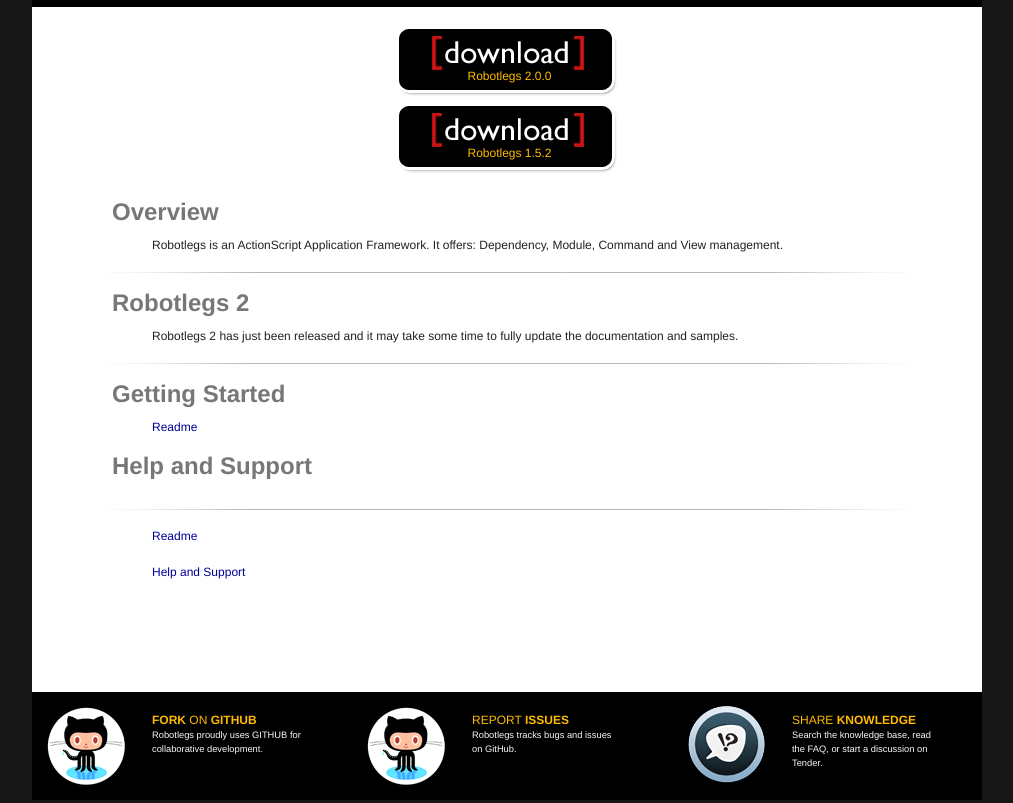
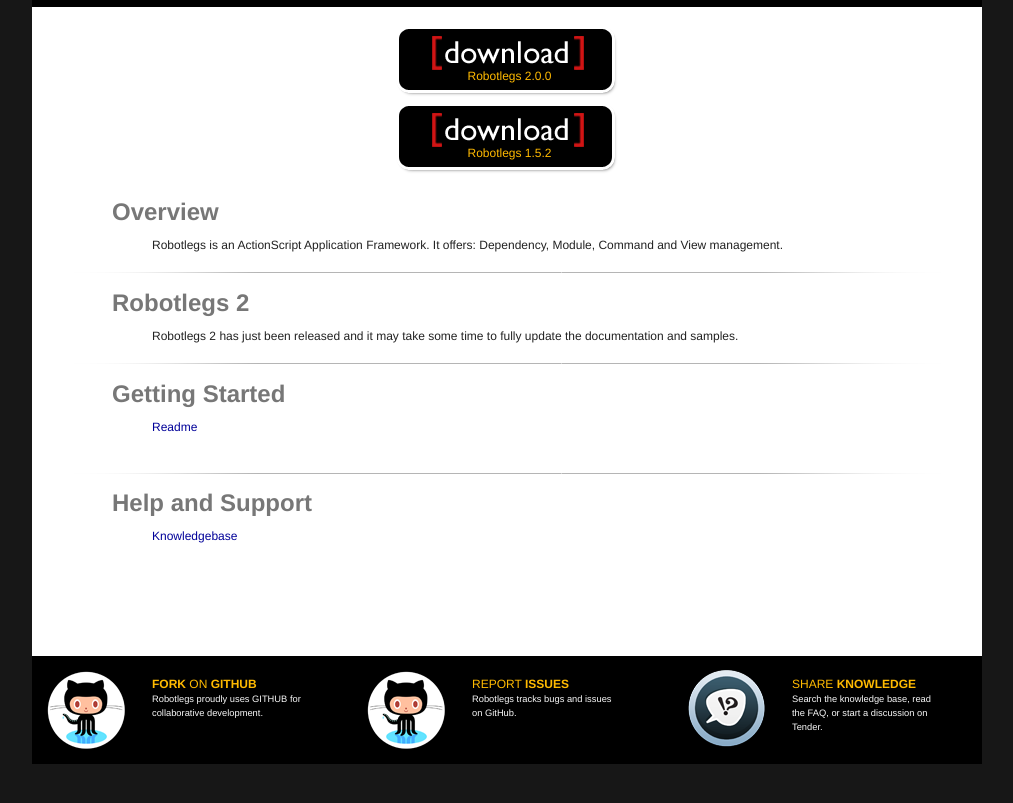
Before and after one commit to robotlegs/robotlegs.github.com, a Jekyll site: the page built from index.html, in a window 1280 px wide. Shown: the part 320-1123 px from the top of the page, without its empty margins (133-1146 px from the left). Built offline with Jekyll 4.4.1, drawn with Linux system fonts in a browser that asks for light colours; Markdown is read by kramdown in place of the engine named in the settings; after the commit the page ends 1087 px from its top, so only the background shows below that.

Commit message:
Updates for RL2

```diff
--- a/index.html
+++ b/index.html
@@ -38,14 +38,13 @@
 		<div class="span-21 prepend-3 last">
 			<p><a href="https://github.com/robotlegs/robotlegs-framework/blob/master/readme.md">Readme</a></p>
 		</div>
+		<hr class="space">
+		<hr />
 		<div class="span-22 prepend-2 last">
 			<h1 class="section">Help and Support</h1>
 		</div>
-		<hr class="space">
-		<hr />
 		<div class="span-21 prepend-3 last">
-			<p><a href="https://github.com/robotlegs/robotlegs-framework/blob/master/readme.md">Readme</a></p>
-			<p><a href="http://knowledge.robotlegs.org">Help and Support</a></p>
+			<p><a href="http://knowledge.robotlegs.org">Knowledgebase</a></p>
 		</div>
 		<hr class="space">
 		<hr class="space">
```
